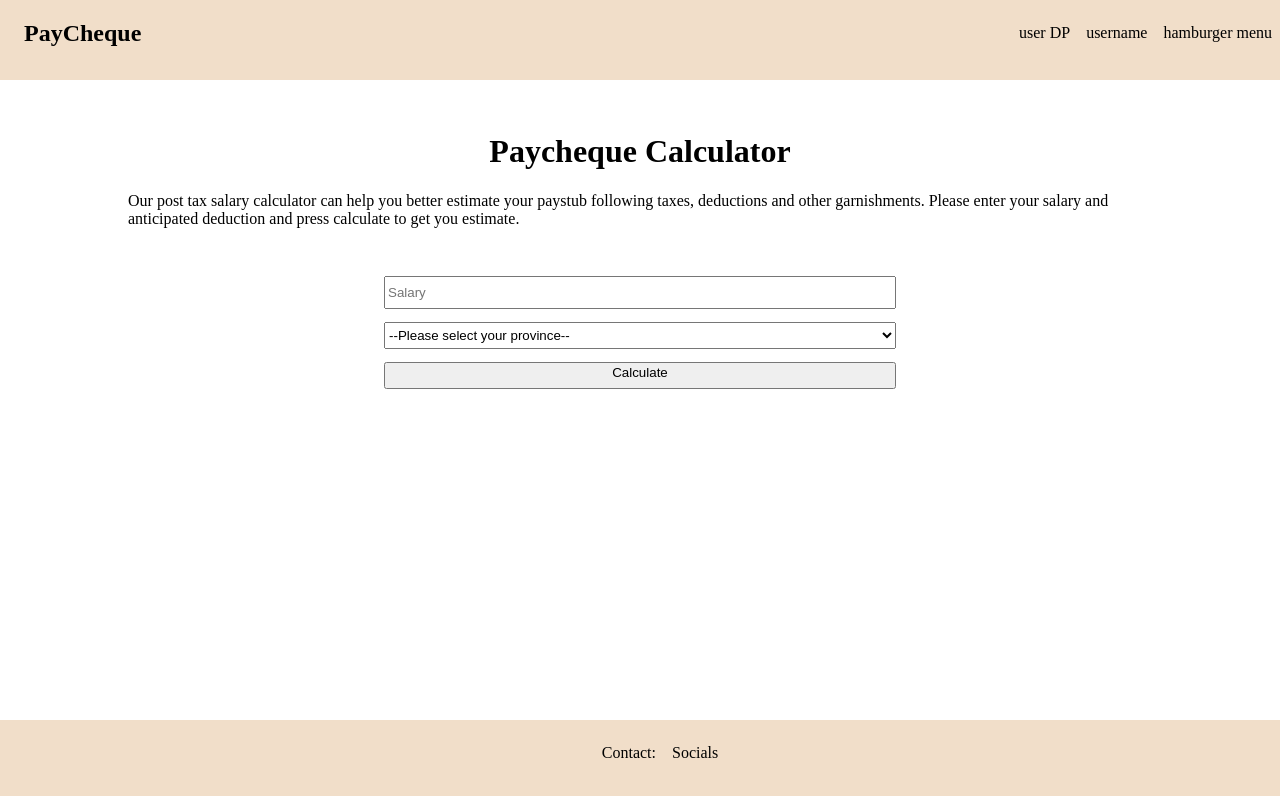
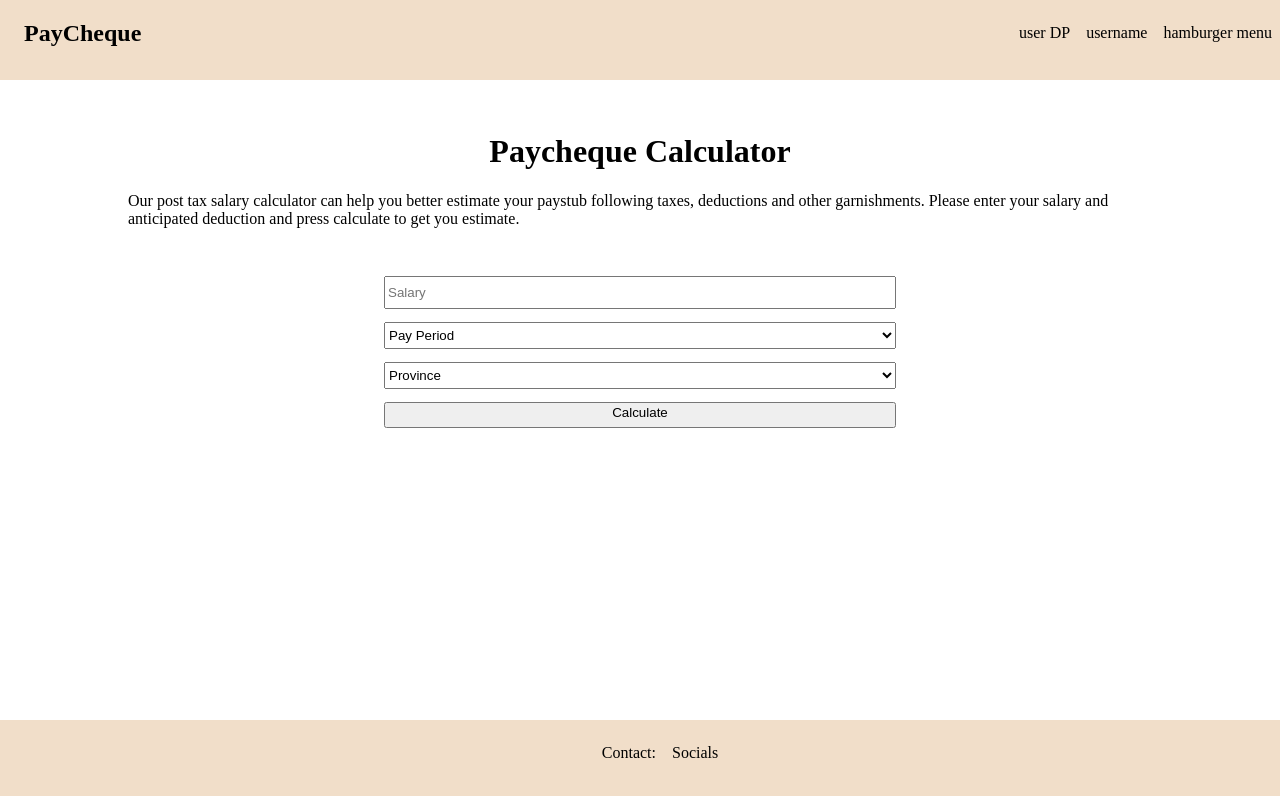
Before and after one commit to Jevaughn-W/Paycheque, a React (Create React App) app: page / in a window 1280 px wide. Shown: the top 796 px of the page. Built offline with nearby package versions, Linux system fonts and the light colour scheme.

Commit message:
Add list for user to add pay period

```diff
--- a/src/components/form/index.jsx
+++ b/src/components/form/index.jsx
@@ -3,11 +3,22 @@ import { calculateTax } from "../../helpers/paychequeCalculation";
 import ShowCalculation from  "./showCalculation";
 import { ApplicationDataContext } from "../../App"
 
+
+// Options for the province drop down list
 const provinces = ['Alberta', 'British Columbia', 'Manitoba', 'New Brunswick', 'Newfoundland', 'Northwest Territories', 'Nova Scotia', 'Nunavut', "Ontario", 'Prince Edward Island', 'Quebec', 'Saskatchewan', 'Yukon'];  // To update list once database is expanded
 
 const provinceList = provinces.map((province, index) => {
   return(
     <option value={province} key={index}>{province}</option>
+  );
+});
+
+// Options for the pay period drop down list
+const payPeriods = ['Annually', 'Monthly', 'Semi-Monthly', 'Bi-Weekly'];
+
+const payPeriodList = payPeriods.map((payPeriod, index) => {
+  return(
+    <option value={payPeriod} key={index}>{payPeriod}</option>
   );
 });
 
@@ -17,7 +28,7 @@ export default function Form() {
   const {state, setState} = useContext(ApplicationDataContext);
 
 
-  const [salaryForm, setSalaryForm] = useState({"Salary": 0, "Province": null});
+  const [salaryForm, setSalaryForm] = useState({"Salary": 0, "Province": null, 'PayPeriod': null});
   const [mode, setMode] = useState("INPUT");
 
   // Function to create a controlled component with multiple components
@@ -55,11 +66,19 @@ export default function Form() {
         />
 
         <select
+          name="PayPeriod"
+          id="payPeriod-select"
+          onChange={event => handleUserInput(event)}
+        >
+          <option value="">Pay Period</option>
+          {payPeriodList}
+        </select>
+        <select
           name="Province"
           id="province-select"
           onChange={event => handleUserInput(event)}
         >
-          <option value="">--Please select your province--</option>
+          <option value="">Province</option>
           {provinceList}
         </select>
         <button onClick={event => handleCalculation(event)}>Calculate</button>
```
